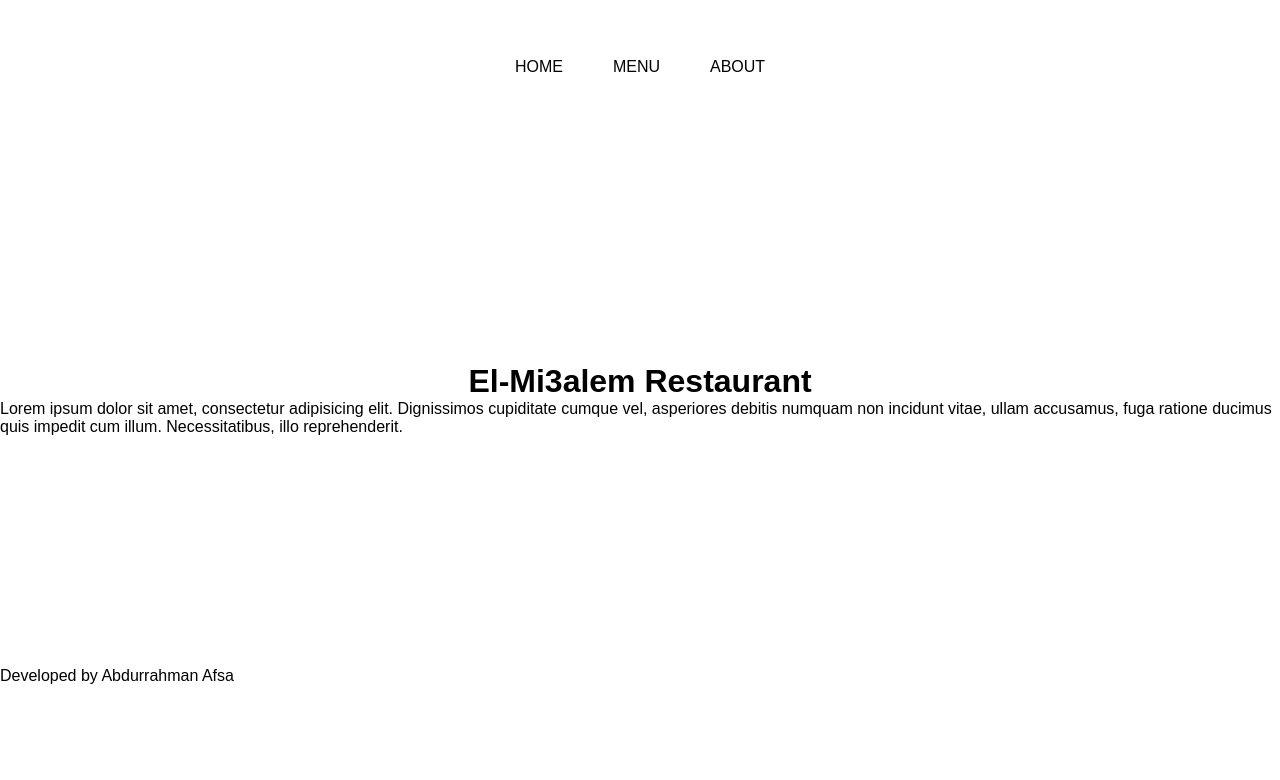
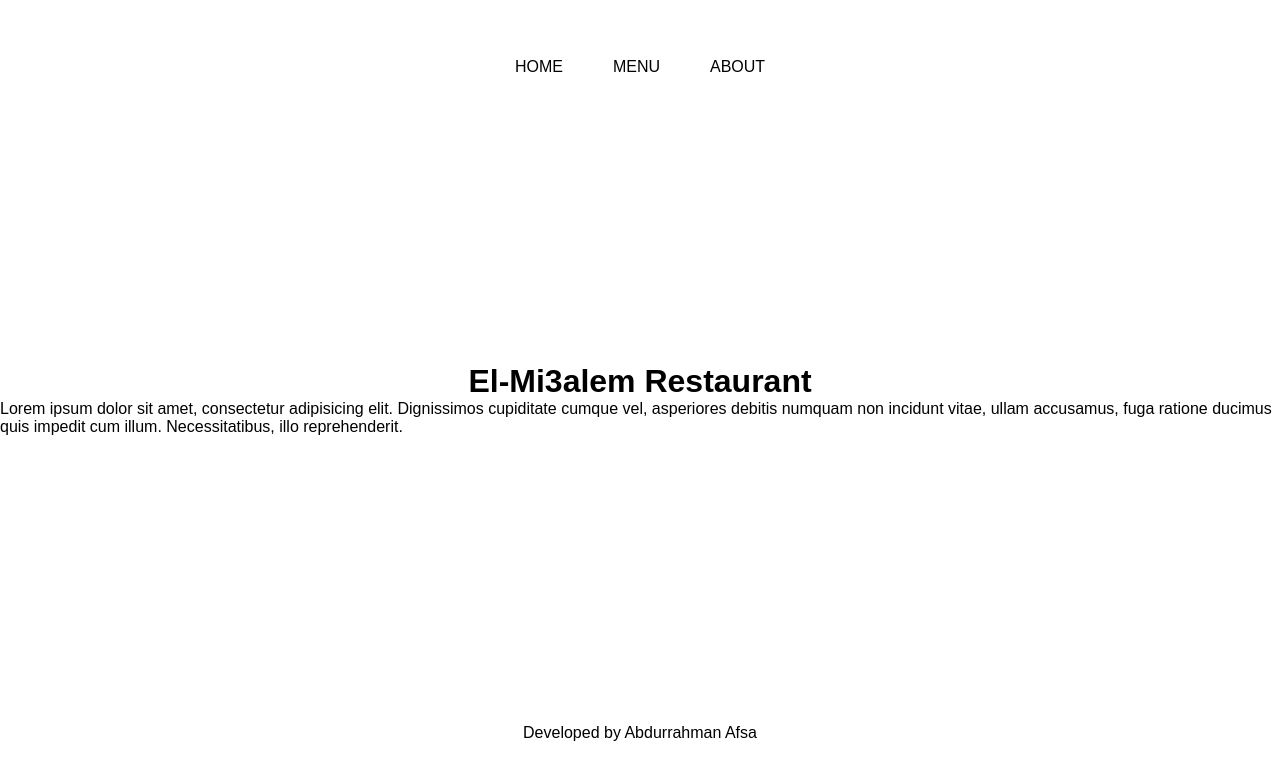
Before and after one commit to AbdurrahmanAfsa/restaurant-page, a website built with webpack: page dist/index.html in a window 1280 px wide. Built offline with nearby package versions, Linux system fonts and the light colour scheme.

Commit message:
Specify grid row for footer. center the content with flex.

```diff
--- a/src/style.css
+++ b/src/style.css
@@ -35,3 +35,10 @@ main{
     align-items: center;
     justify-content: center;
 }
+
+footer{
+    grid-row: 3/4;
+    display: flex;
+    justify-content: center;
+    align-items: center;
+}
```
